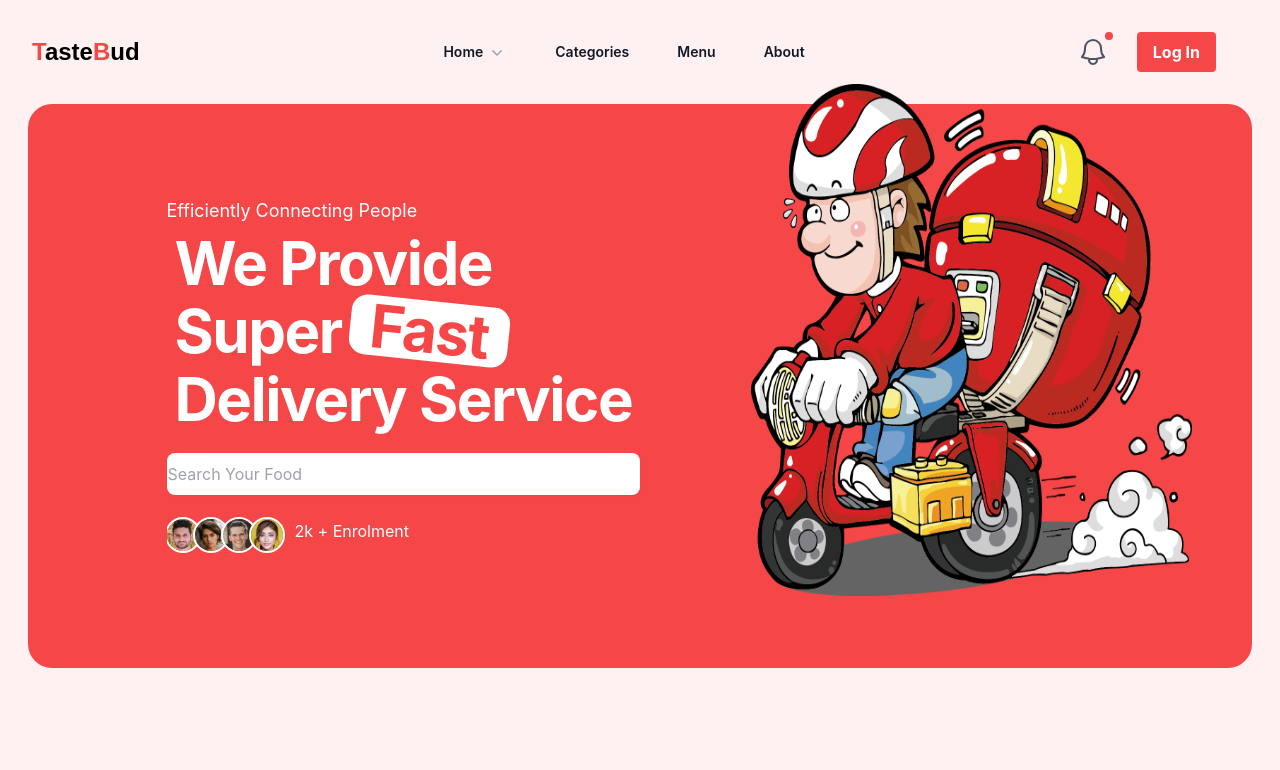
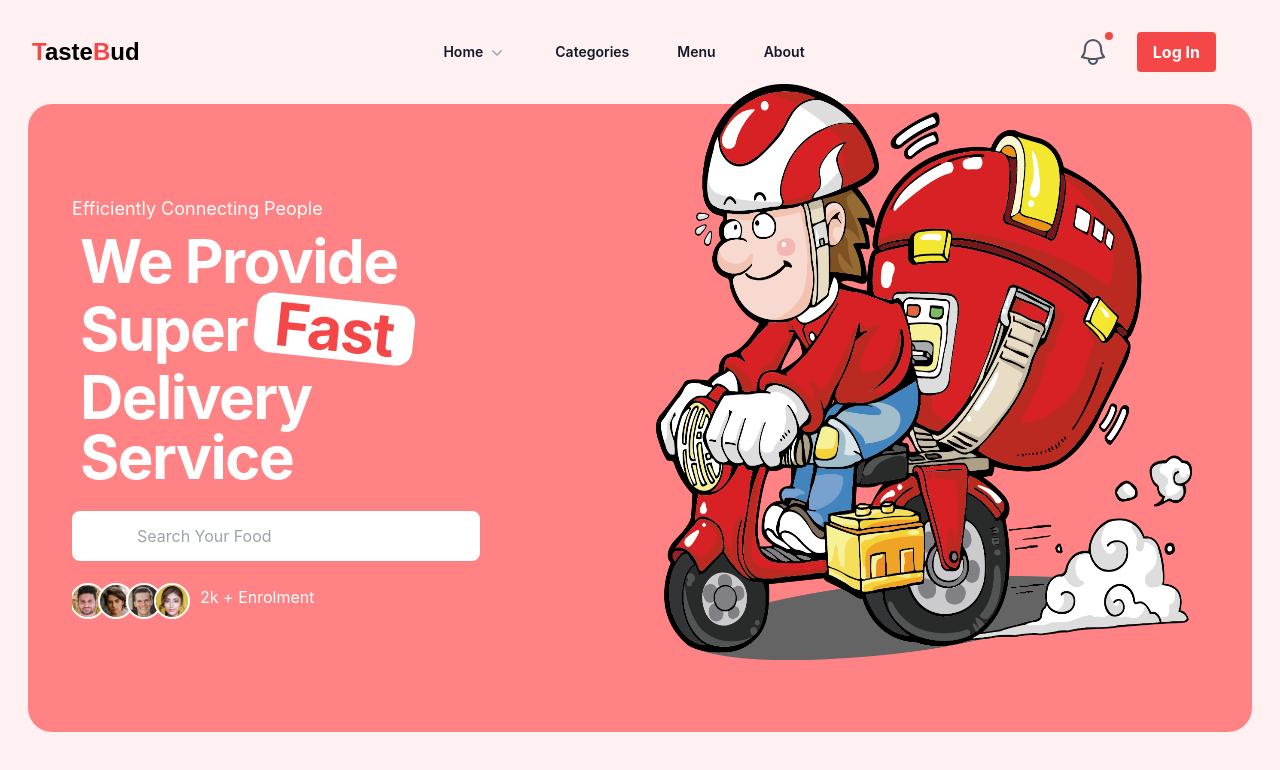
Before and after one commit to Ajitchy/TasteBud, a React (Create React App) app: page / in a window 1280 px wide. Shown: the top 770 px of the page. Built offline with nearby package versions, Linux system fonts and the light colour scheme.

Commit message:
Home Update

```diff
--- a/src/Components/Home.js
+++ b/src/Components/Home.js
@@ -9,9 +9,9 @@ import DeliveryCartoon from '../Images/DeliveryCartoon.png';
 function Home() {
   return (
     <div className="min-h-screen">
-      <main className="bg-red-custom rounded-3xl max-w-7xl px-0 mx-2 sm:mx-7 sm:px-8">
+      <main className="bg-red-light rounded-3xl px-0 mx-2 sm:mx-7 sm:px-8">
         <div className="grid max-w-screen-xl px-3 py-4 sm:py-8 mx-auto lg:gap-8 xl:gap-0 lg:py-2 lg:grid-cols-12">
-          <div className="place-self-center lg:col-span-7">
+          <div className="place-self-center lg:col-span-7 xl:place-self-center xl:col-span-6 xl:mr-40">
             <p className="text-lg text-white">Efficiently Connecting People</p>
             <div className="max-w-2xl p-2 mb-4 text-2xl font-bold tracking-tight leading-none md:text-5xl xl:text-6xl dark:text-white">
               <span className="text-white">We Provide</span><br/>
@@ -21,7 +21,7 @@ function Home() {
               </div><br/>
               <span className="text-white">Delivery Service</span>
             </div>
-            <input type="text" className="rounded-lg border-transparent flex-1 appearance-none border border-gray-300 w-full py-2 px-0
+            <input type="text" className="rounded-lg border-transparent flex-1 appearance-none border border-red-300 w-full py-3 px-16
                bg-white text-gray-700 placeholder-gray-400 text-center shadow-sm text-base focus:outline-none focus:ring-2 focus:ring-red-600
                 focus:border-transparent lg:text-start" placeholder="Search Your Food"
             />
@@ -49,8 +49,8 @@ function Home() {
               <p className="px-4 text-white">2k + Enrolment</p>
             </div>
           </div>
-          <div className="flex flex-col items-center lg:items-start lg:flex-row lg:col-span-5 lg:flex">
-            <img src={DeliveryCartoon} alt="delivery Cartoon" className="h-48 px-4 sm:h-64 md:h-80 lg:h-128 lg:mt-[-28px] lg:mb-16 w-full"/>
+          <div className="flex flex-col items-center lg:items-start lg:flex-row lg:col-span-5 lg:flex xl:col-span-6">
+            <img src={DeliveryCartoon} alt="delivery Cartoon" className="h-48 px-4 sm:h-64 md:h-80 lg:h-128 lg:mt-[-28px] lg:mb-16 xl:h-144 w-full"/>
           </div>
         </div>
       </main>
--- a/tailwind.config.js
+++ b/tailwind.config.js
@@ -7,6 +7,7 @@ module.exports = {
     extend: {
       colors: {
         'red-custom': '#F54748',
+        'red-light': '#FF8385',
         'lavenderblush-custom': '#FFF0F1',
       },
       textColor: {
```
